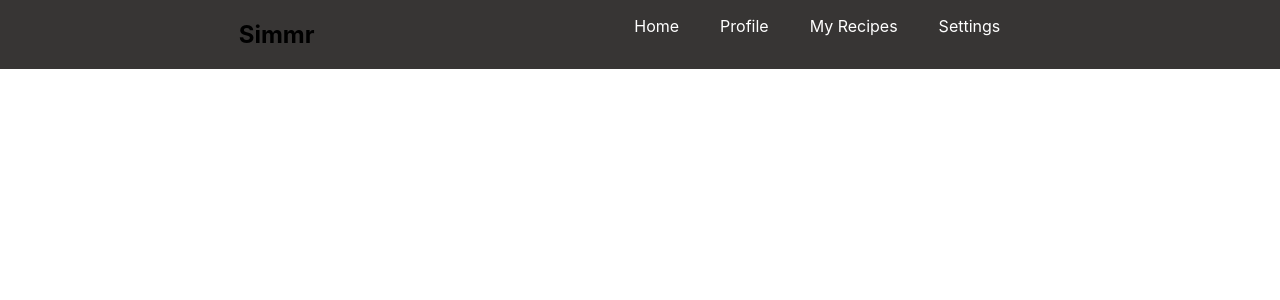
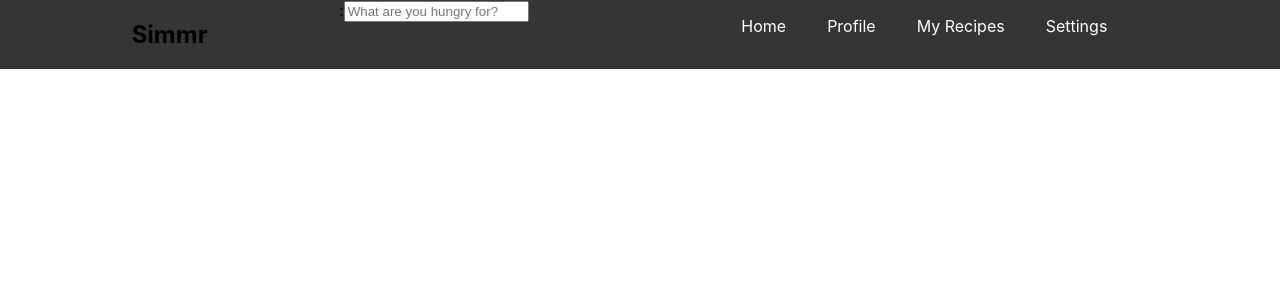
Before and after one commit to chefPassport/Frontend, a React (Create React App) app in the folder chef/: page / in a window 1280 px wide. Shown: the top 300 px of the page. Built offline with nearby package versions, Linux system fonts and the light colour scheme.

Commit message:
quick rendition of the searchbar takin from last weeks sprint, doesnt work as it pulls data from a diff api but that can be changed (i hope)

```diff
--- a/chef/src/components/HomePage.js
+++ b/chef/src/components/HomePage.js
@@ -1,4 +1,4 @@
-import React from "react";
+import React, {useState, useEffect} from "react";
 import { Link } from 'react-router-dom';
 import styled ,{createGlobalStyle} from 'styled-components/macro';
 
@@ -39,10 +39,43 @@ const DesktopNav = styled.nav`
     }
 `
 
+
+
 const HomePage =() =>{
+    const [api, setapi] = useState([]);
+    const [searchTerm, setSearchTerm] = useState("");
+    const [searchResults, setSearchResults] = useState([]);
+
+    const names = api.map((x) =>(
+        x.name
+    ))
+
+   useEffect(() => {
+    const results = names.filter(names =>
+      names.toLowerCase().includes(searchTerm.toLowerCase())
+        );
+        setSearchResults(results);
+    }, [searchTerm]);
+
+    const handleChange = event => {
+        setSearchTerm(event.target.value);
+    };
+
     return(
         <DesktopNav>
             <div className='logo'><h1>Simmr</h1></div>
+            <form>
+            <label htmlFor="name">:</label>
+                <input
+                id="name"
+                type='text'
+                name='text'
+                placeholder='What are you hungry for?'
+                value={searchTerm}
+                onChange={handleChange}
+                autoComplete='off'
+                />
+            </form>
             <ul className='nav-links'>
                 <li>
                     <Link to='/' className='link'>Home</Link>
```
